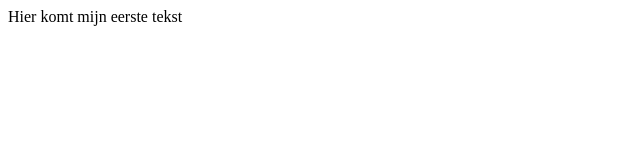
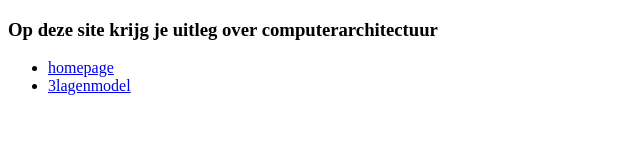
Before and after one commit to qbbvx/qbbvx.github.io, a plain HTML site: page index.html in a window 1280 px wide. Shown: the whole page, without its empty margins (0-640 px from the left). Drawn offline with Linux system fonts and the light colour scheme.

Commit message:
aangepast

```diff
--- a/index.html
+++ b/index.html
@@ -5,6 +5,10 @@
         <meta charset="utf-8">
     </head>
     <body>
-        Hier komt mijn eerste tekst
+        <h3>Op deze site krijg je uitleg over computerarchitectuur</h3>
+        <ul>
+            <li><a href="index.html">homepage</a></li>
+            <li><a href="3lagenmodel.html">3lagenmodel</a></li>
+        </ul>
     </body>
 </html>
```
